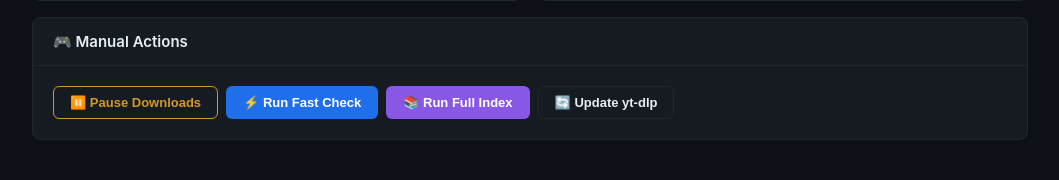
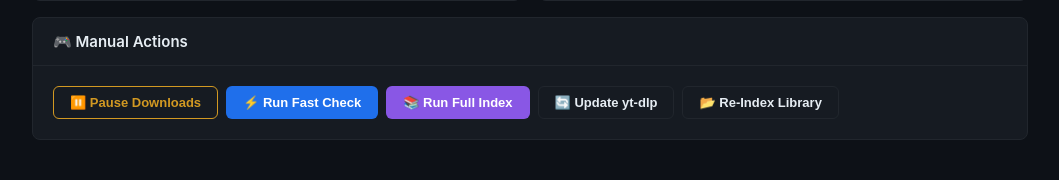
Before and after one commit to bmcgarybot/slugtube-oss, a Flask app: page /settings in a window 1280 px wide. Shown: the part 972-1152 px from the top of the page, without its empty margins (220-1279 px from the left). Run offline with Flask 3, Linux system fonts and the light colour scheme; parts of the project's set-up code (start-up, migrations or seed data) failed here and were passed over; some libraries are stand-ins or nearby versions.

Commit message:
feat: add Re-Index Library button to settings page
- Green button in Manual Actions section
- Redirects back to settings page after triggering
- Passes force=true to rescan all channels

```diff
--- a/web/app.py
+++ b/web/app.py
@@ -1200,9 +1200,16 @@ def api_reindex():
 
     status = get_index_status()
     if status['scanning']:
+        if request.args.get('force') or request.form.get('force'):
+            return redirect(request.referrer or url_for("settings"))
         return jsonify({"status": "already scanning"})
 
-    start_background_index(force=True)
+    force = request.args.get('force', 'false').lower() == 'true'
+    start_background_index(force=force)
+
+    # If called from browser (form submit), redirect back
+    if request.referrer:
+        return redirect(request.referrer)
     return jsonify({"status": "started"})
 
 
--- a/web/templates/settings.html
+++ b/web/templates/settings.html
@@ -221,6 +221,9 @@
             <form method="POST" action="/run/update">
                 <button type="submit" class="btn" {% if job.status == 'running' %}disabled{% endif %}>🔄 Update yt-dlp</button>
             </form>
+            <form method="POST" action="/api/reindex?force=true" style="display:inline;">
+                <button type="submit" class="btn btn-green" {% if job.status == 'running' %}disabled{% endif %}>📂 Re-Index Library</button>
+            </form>
         </div>
     </div>
 </div>
```
